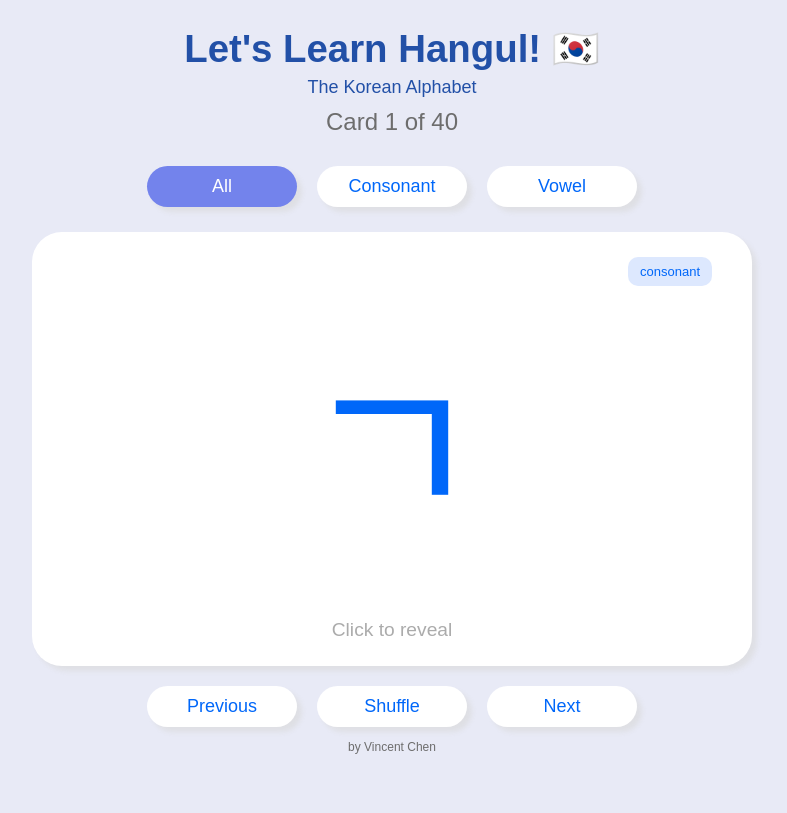
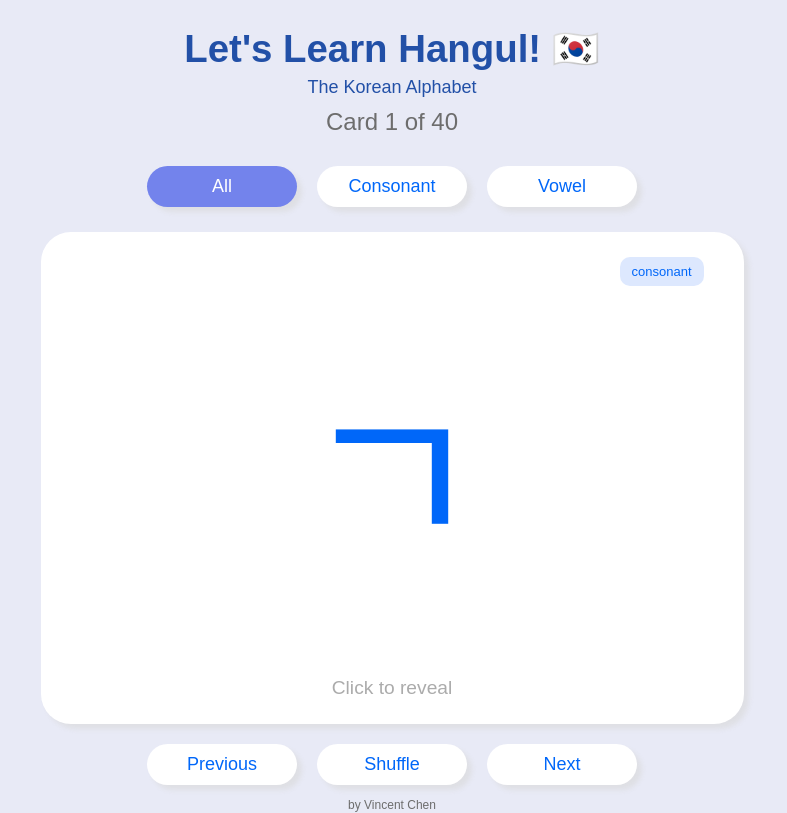
Before and after one commit to VincentChen6345/korean-hangul-flashcards, a React (Vite) app: page / in a window 1280 px wide. Shown: the whole page, without its empty margins (248-1035 px from the left). Built offline with nearby package versions, Linux system fonts and the light colour scheme.

Commit message:
media query card display fix

```diff
--- a/src/features/FlashCard/FlashCard.css
+++ b/src/features/FlashCard/FlashCard.css
@@ -72,7 +72,6 @@ button:hover {
   padding: 8px 5px 8px 5px;
   border-radius: 15px;
   border-style: none;
-  /* width: 144px; */
   width: 144px;
   text-align: center;
 }
@@ -81,7 +80,6 @@ button:hover {
 .card-container {
   position: relative;
   box-shadow: none;
-  /* width: 100%; */
   max-width: 800px;
   transition: transform 0.6s;
   transform-style: preserve-3d;
@@ -101,8 +99,6 @@ button:hover {
 }
 .card-front {
   background-color: white;
-  width: 50vw;
-  height: 30vw;
   border-radius: 30px;
   padding: 25px 40px 25px 40px;
   display: flex;
@@ -135,7 +131,13 @@ button {
   box-shadow: 5px 5px 5px rgba(216, 216, 216, 0.592);
   pointer-events: auto;
 }
-
+.card-front,
+.card-back {
+  width: 50vw;
+  height: 40vw;
+  max-width: 623px;
+  max-height: 442px;
+}
 /* flashcards-back */
 .tag-back {
   color: white;
@@ -147,8 +149,6 @@ button {
     rgb(115, 131, 236),
     rgb(116, 198, 252)
   );
-  width: 50vw;
-  height: 30vw;
   border-radius: 30px;
   padding: 25px 40px 25px 40px;
   display: flex;
@@ -319,10 +319,3 @@ button {
     font-size: 90px;
   }
 }
-
-/* ⚠️⚠️⚠️
-add filter functionality to dropdown menu
-finish styling
-put select in a div and add a border to the div?
-
-*/
```
